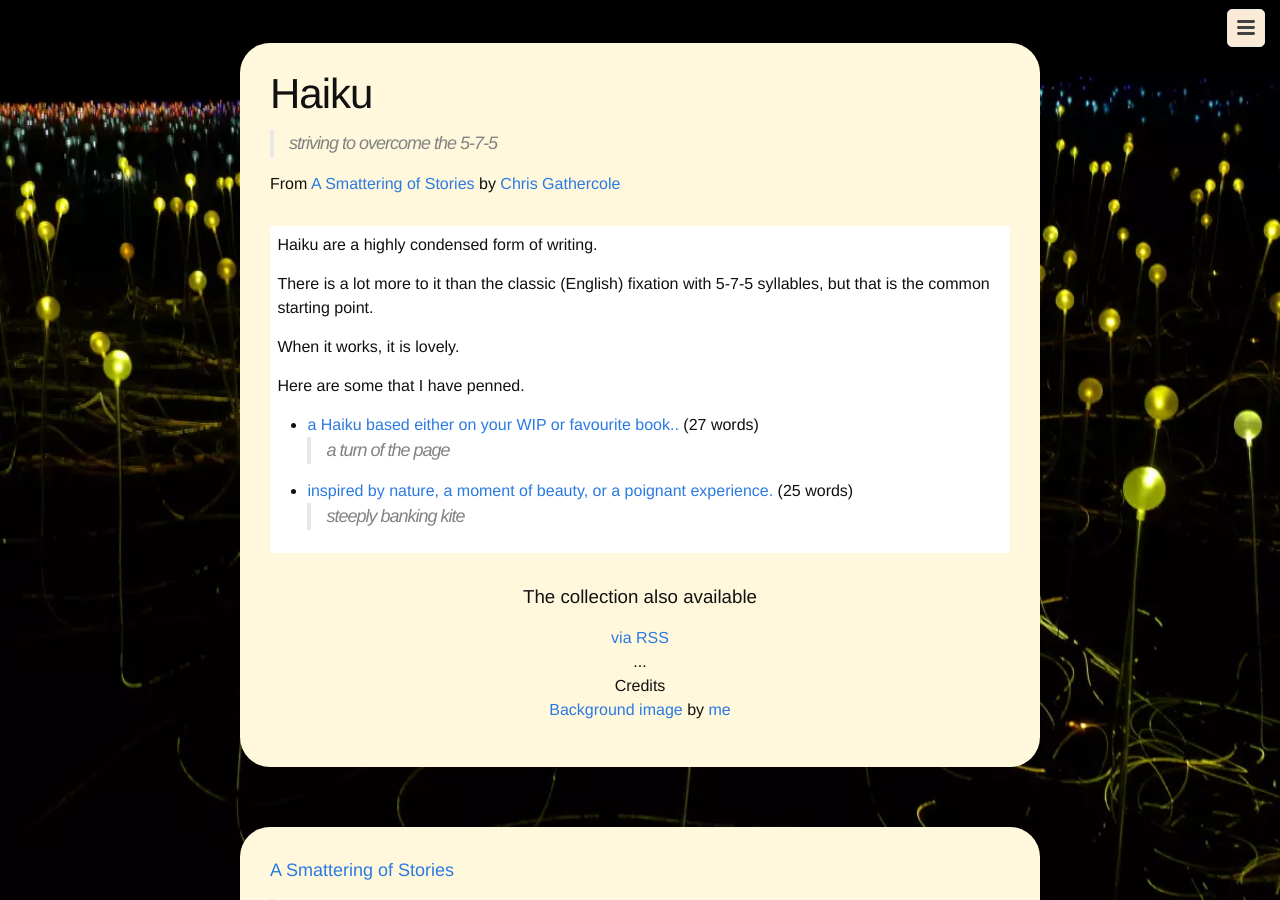
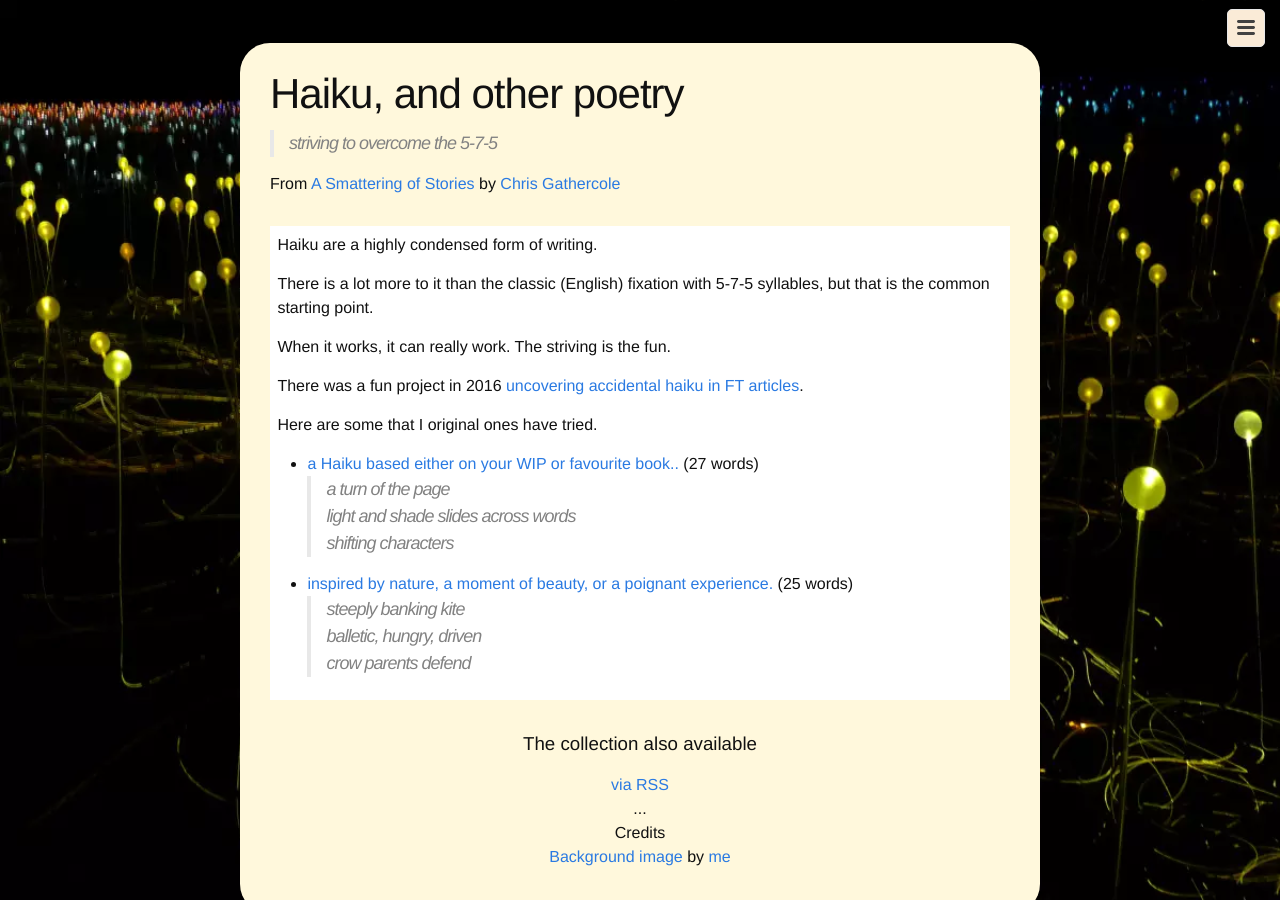
Before and after one commit to upthebuzzard/upthebuzzard.github.io, a Jekyll site: the page built from _haiku/index.md, in a window 1280 px wide and 900 px high. Built offline with Jekyll 4.4.1, drawn with Linux system fonts in a browser that asks for light colours; some web fonts are replaced.

Commit message:
displaying the haiku

```diff
--- a/_haiku/2019-06-08-vwg-challenge.md
+++ b/_haiku/2019-06-08-vwg-challenge.md
@@ -2,10 +2,12 @@
 layout: post
 title: inspired by nature, a moment of beauty, or a poignant experience.
 date: 2019-06-08 20:24
-categories: [story]
+categories: [story, haiku]
 sequence: 8
 excerpt: >
-  steeply banking kite
+  steeply banking kite<br>
+  balletic, hungry, driven<br>
+  crow parents defend
 context: >
   A semi-regular challenge by the Virtual Writing Group on Twitter
 ---
--- a/_haiku/2019-09-18-vwg-challenge.md
+++ b/_haiku/2019-09-18-vwg-challenge.md
@@ -2,10 +2,10 @@
 layout: post
 title: a Haiku based either on your WIP or favourite book..
 date: 2019-09-18 20:24
-categories: [story]
+categories: [story, haiku]
 sequence: 8
 excerpt: >
-  a turn of the page
+  a turn of the page<br>light and shade slides across words<br>shifting characters
 context: >
   A semi-regular challenge by the Virtual Writing Group on Twitter
 ---
--- a/_haiku/index.md
+++ b/_haiku/index.md
@@ -1,6 +1,6 @@
 ---
 layout: collection
-title: Haiku
+title: Haiku, and other poetry
 date: 2020-03-04 20:45
 categories: []
 permalink: /:collection/index.html
@@ -12,9 +12,11 @@ Haiku are a highly condensed form of writing.
 
 There is a lot more to it than the classic (English) fixation with 5-7-5 syllables, but that is the common starting point.
 
-When it works, it is lovely.
+When it works, it can really work. The striving is the fun.
 
-Here are some that I have penned.
+There was a fun project in 2016 [uncovering accidental haiku in FT articles](https://labs.ft.com/2016/07/finding-hidden-haiku/).
+
+Here are some that I original ones have tried.
 
 {% assign sorted = site[page.collection] | where:"layout", "post" | sort: 'date' | reverse %}
 {% for item in sorted %}
```
